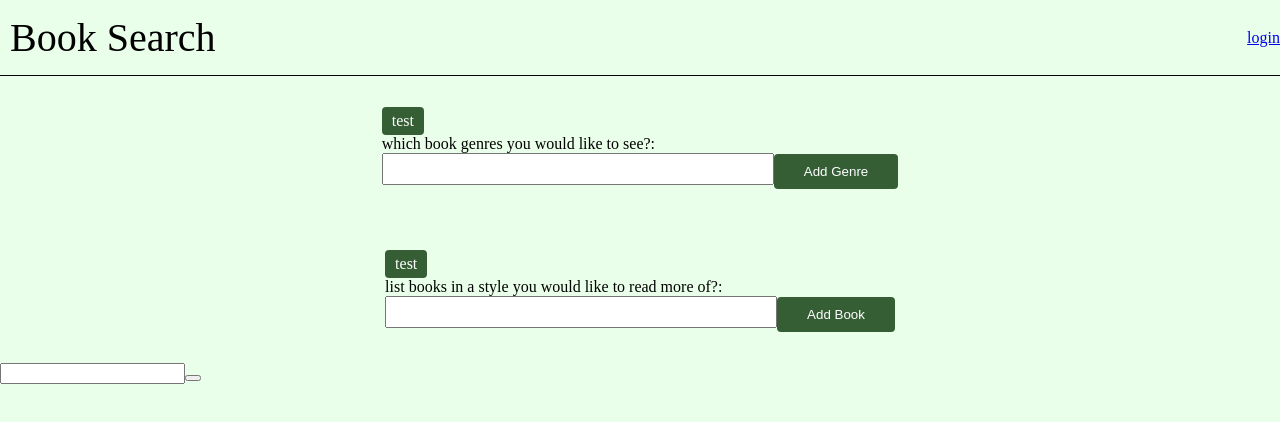
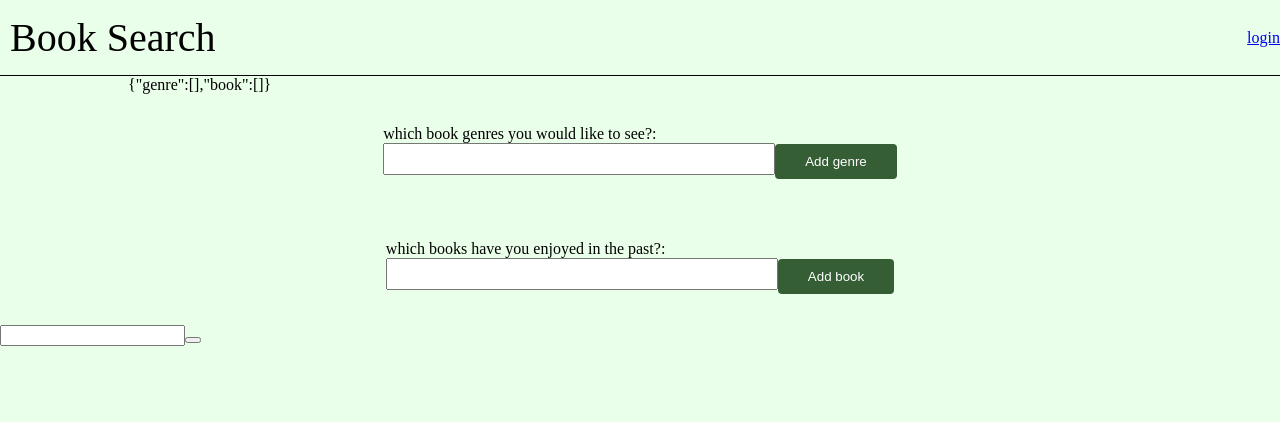
Before and after one commit to SpencerHitchcock05/Book-App, a React app in the folder client/: page / in a window 1280 px wide. Shown: the top 422 px of the page. Built offline with nearby package versions, Linux system fonts and the light colour scheme; the HTML template or start-up script is replaced by a standard one.

Commit message:
separate prompt buttons and prompts bubble up

```diff
--- a/client/src/Content.jsx
+++ b/client/src/Content.jsx
@@ -6,6 +6,10 @@ import Params from './Params.jsx'
 function Content() {
 
     const [suggestions, setSuggestions] = useState();
+    const [prompts, setPrompts] = useState({
+      "genre" : [],
+      "book" : []
+    })
     const text = useRef();
 
     async function serverFetch() {
@@ -15,7 +19,7 @@ function Content() {
       headers: {
         "Content-Type": "application/json"
       },
-      body: JSON.stringify({text: text.current.value})
+      body: JSON.stringify({text: prompts})
     })
 
     const data = resp.json()
@@ -36,7 +40,10 @@ function Content() {
 
         <div id="content-container">
             <div id="content">
-                <Params handleSearch={setSuggestions}/>
+                {JSON.stringify(prompts)}
+                <Params type={"genre"} question={"which book genres you would like to see?:"} setPrompts={setPrompts}/>
+                <Params type={"book"} question={"which books have you enjoyed in the past?:"} setPrompts={setPrompts}/>
+
             </div>
 
         </div>
--- a/client/src/Params.jsx
+++ b/client/src/Params.jsx
@@ -6,25 +6,27 @@ import { useEffect, useRef, useState } from "react"
 
 function Params(props) {
 
-    const [genres, setGenres] = useState(["test"]);
-    const [books, setBooks] = useState([]);
+    const [types, setTypes] = useState([]);
     const genreRef = useRef()
-    const booksRef = useRef()
+
+    const type = props.type
 
 
-
-    const addGenre = (e) => {
-
+    const addType = (e) => {
         e.preventDefault()
 
-        console.log("button")
-        console.log(genres)
-        setGenres(prev => {return [...prev, genreRef.current.value]})
+        setTypes(prev => {return [...prev, genreRef.current.value]})
+        props.setPrompts(prev => {
+            const next = {...prev};
+
+            next[type] = types
+            return next
+        })
     }
 
     useEffect(() => {
         genreRef.current.value = ""
-    }, [genres])
+    }, [types])
 
 
     const setSuggestions = props.handleSearch;
@@ -36,34 +38,17 @@ function Params(props) {
         <div id="params">
             <div className="user-input">
                 <div className="user-prompts">
-                    {genres.map((genre, index) => {
+                    {types.map((type, index) => {
                         return (
-                            <div className="user-prompt" key={index}>{genre}</div>
+                            <div className="user-prompt" key={index}>{type}</div>
                         )
                     })}
                 </div>
-                <form onSubmit={addGenre} className="param-form" method="post">
-                    <label htmlFor="genre">which book genres you would like to see?:<br/></label>
+                <form onSubmit={addType} className="param-form" method="post">
+                    <label htmlFor="genre">{props.question}<br/></label>
                     <div>
                         <input ref={genreRef} type="text" name="genre" className="param-input" />
-                        <button className="prompt-button">Add Genre</button>
-                    </div>
-                </form>
-            </div>
-
-            <div  className="user-input">
-                <div className="user-prompts">
-                    {genres.map((genre, index) => {
-                        return (
-                            <div className="user-prompt" key={index}>{genre}</div>
-                        )
-                    })}
-                </div>
-                <form className="param-form" action="/" method="post">
-                    <label htmlFor="books">list books in a style you would like to read more of?:</label>
-                    <div>
-                        <input ref={booksRef} type="text" name="books" className="param-input" />
-                        <button  className="prompt-button">Add Book</button>
+                        <button className="prompt-button">Add {props.type}</button>
                     </div>
                 </form>
             </div>
```
